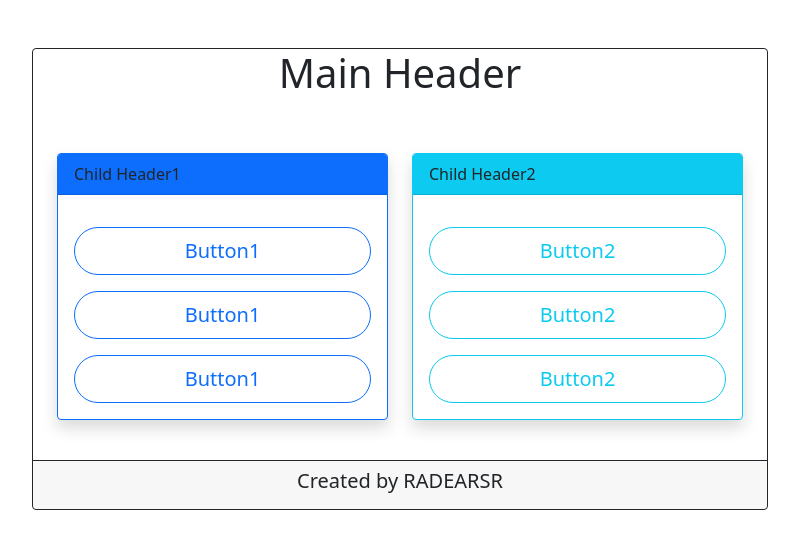
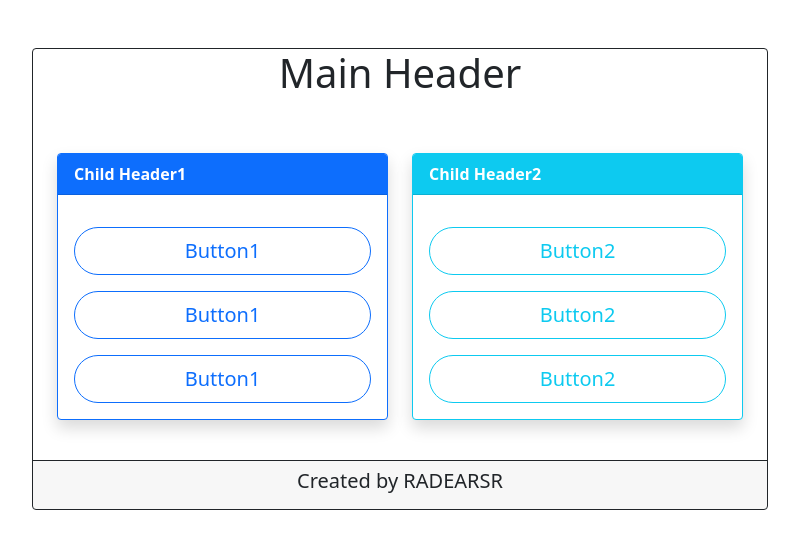
Before and after one commit to radearsr/Bootstrap-Tes, a plain HTML site: page index.html in a window 1280 px wide. Shown: the whole page, without its empty margins (240-1039 px from the left). Drawn offline with Linux system fonts and the light colour scheme.

Commit message:
Update Font Weight

```diff
--- a/index.html
+++ b/index.html
@@ -12,7 +12,7 @@
     <div class="container-md">
       <div class="row justify-content-center">
         <div class="col-md-8">
-          <div class="mt-5 card border-dark">
+          <div class="mt-md-5 card border-dark">
             <h1 class="card-title text-center">Main Header</h1>
             <!-- Body Main Content Card -->
             <div class="md-card-body">
@@ -22,7 +22,7 @@
                   <!-- Child Card Content Left -->
                   <div class="mb-4 col-md-6">
                     <div class="shadow card border-primary mb-3">
-                      <div class="card-header bg-primary">Child Header1</div>
+                      <div class="fw-bold card-header bg-primary text-white fw-border">Child Header1</div>
                       <div class="mt-3 card-body">
                         <div class="d-grid gap-3">
                           <button class="rounded-pill btn btn-outline-primary btn-lg" type="button" data-bs-toggle="modal" data-bs-target="#myModal1">Button1</button>
@@ -37,7 +37,7 @@
                   <!-- Child Card Contents Right -->
                   <div class="mb-4 col-md-6">
                     <div class="shadow card border-info mb-3">
-                      <div class="card-header bg-info">Child Header2</div>
+                      <div class="fw-bold card-header bg-info text-white">Child Header2</div>
                       <div class="mt-3 card-body">
                         <div class="d-grid gap-3">
                           <button class="rounded-pill btn btn-outline-info btn-lg" type="button" data-bs-toggle="modal" data-bs-target="#myModal2">Button2</button>
```
